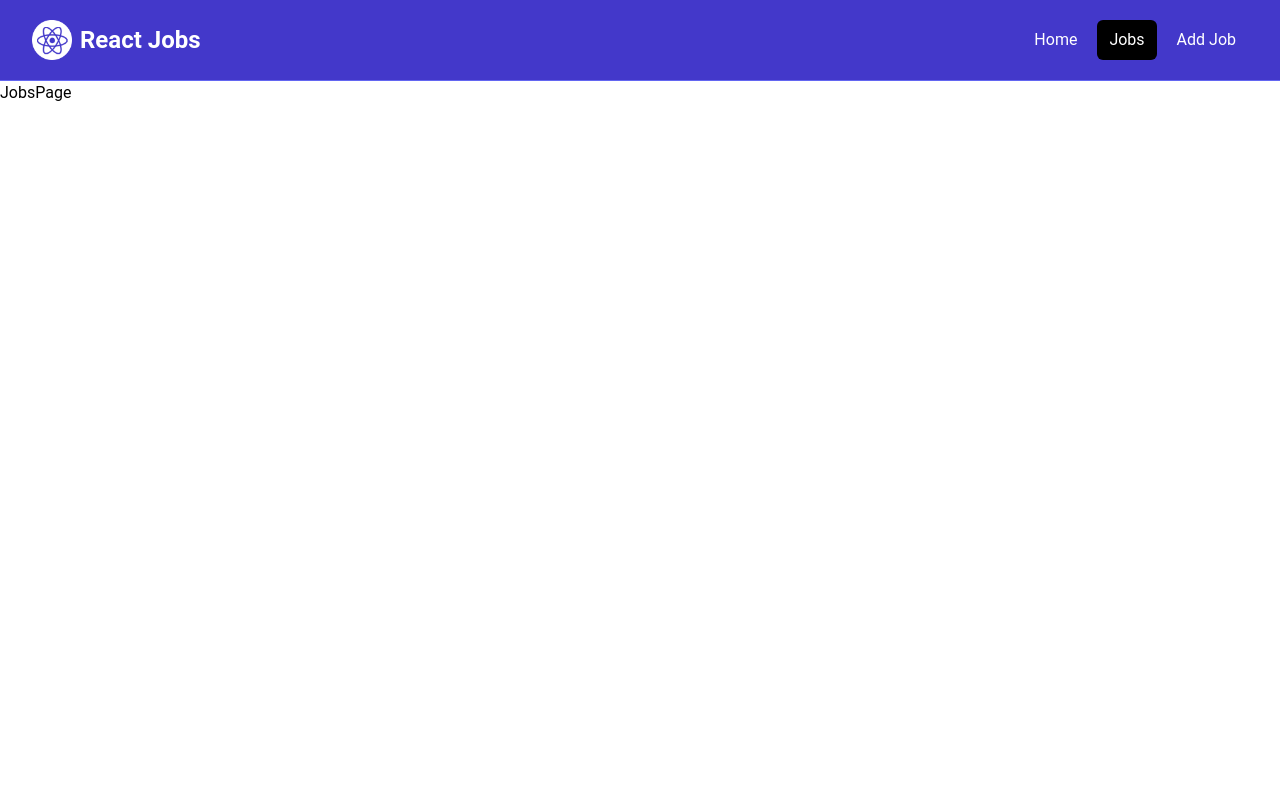
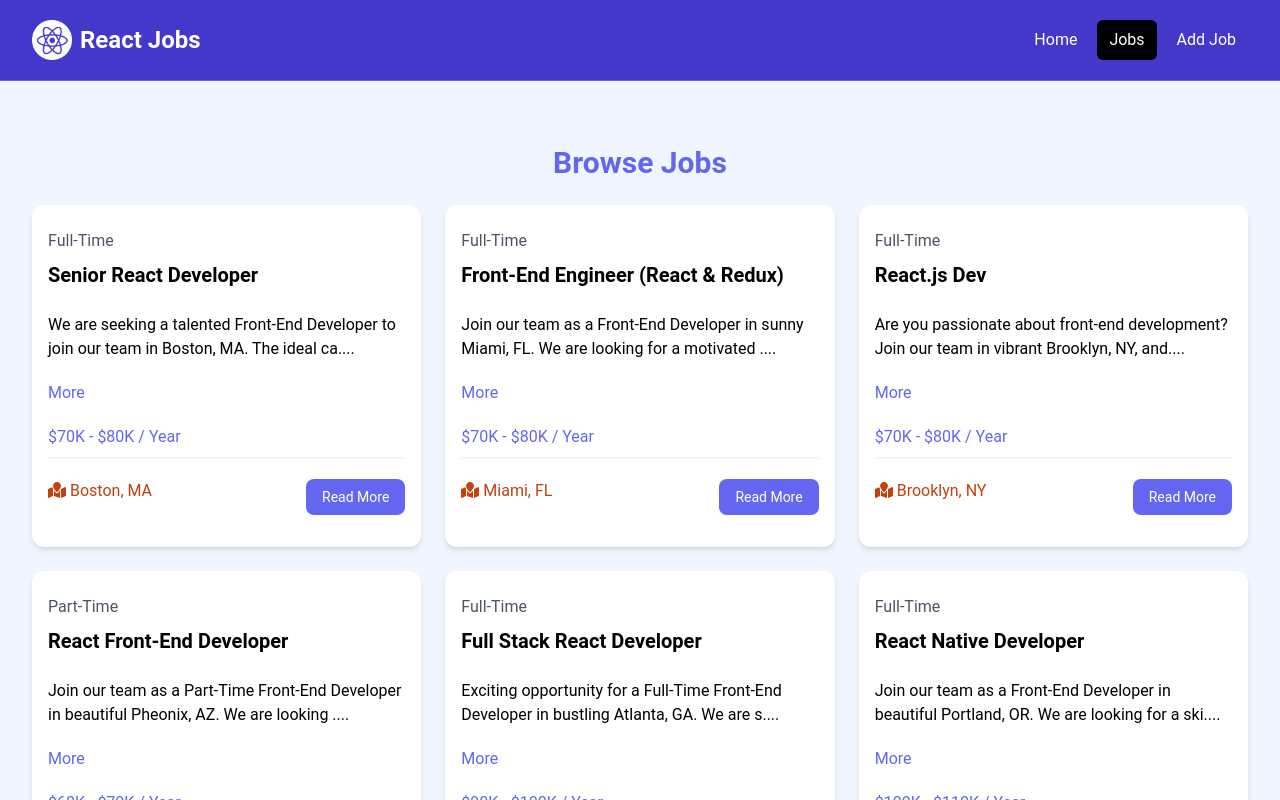
Before and after one commit to MahdiRahmany/Jobs-App-with-React.js, a React (Vite) app: page /jobs in a window 1280 px wide. Shown: the top 800 px of the page. Built offline with nearby package versions, Linux system fonts and the light colour scheme.

Commit message:
conditional rendering

```diff
--- a/src/components/JobListings.jsx
+++ b/src/components/JobListings.jsx
@@ -1,16 +1,16 @@
 import JobListing from "./JobListing";
 import jobs from "../jobs.json";
 
-const JobListings = () => {
-  const recentJobs = jobs.slice(0, 3);
+const JobListings = ({ isHome = false }) => {
+  const JobListings = isHome ? jobs.slice(0, 3) : jobs;
   return (
     <section className="bg-blue-50 px-4 py-10">
       <div className="container-xl lg:container m-auto">
         <h2 className="text-3xl font-bold text-indigo-500 mb-6 text-center">
-          Browse Jobs
+          {isHome ? "Recent Jobs" : "Browse Jobs"}
         </h2>
         <div className="grid grid-cols-1 md:grid-cols-3 gap-6">
-          {recentJobs.map((job) => (
+          {JobListings.map((job) => (
             <JobListing key={job.id} job={job} />
           ))}
         </div>
--- a/src/pages/HomePage.jsx
+++ b/src/pages/HomePage.jsx
@@ -10,7 +10,7 @@
       <Hero />
       <HomeCards />
       <Card />
-      <JobListings />
+      <JobListings isHome="true" />
       <ViewAllJobs />
     </>
   );
--- a/src/pages/JobsPage.jsx
+++ b/src/pages/JobsPage.jsx
@@ -1,7 +1,11 @@
+import JobListings from "../components/JobListings";
+
 const JobsPage = () => {
   return (
-    <div>JobsPage</div>
-  )
-}
+    <section className="bg-blue-50 px-4 py-6">
+      <JobListings />
+    </section>
+  );
+};
 
-export default JobsPage
+export default JobsPage;
```
